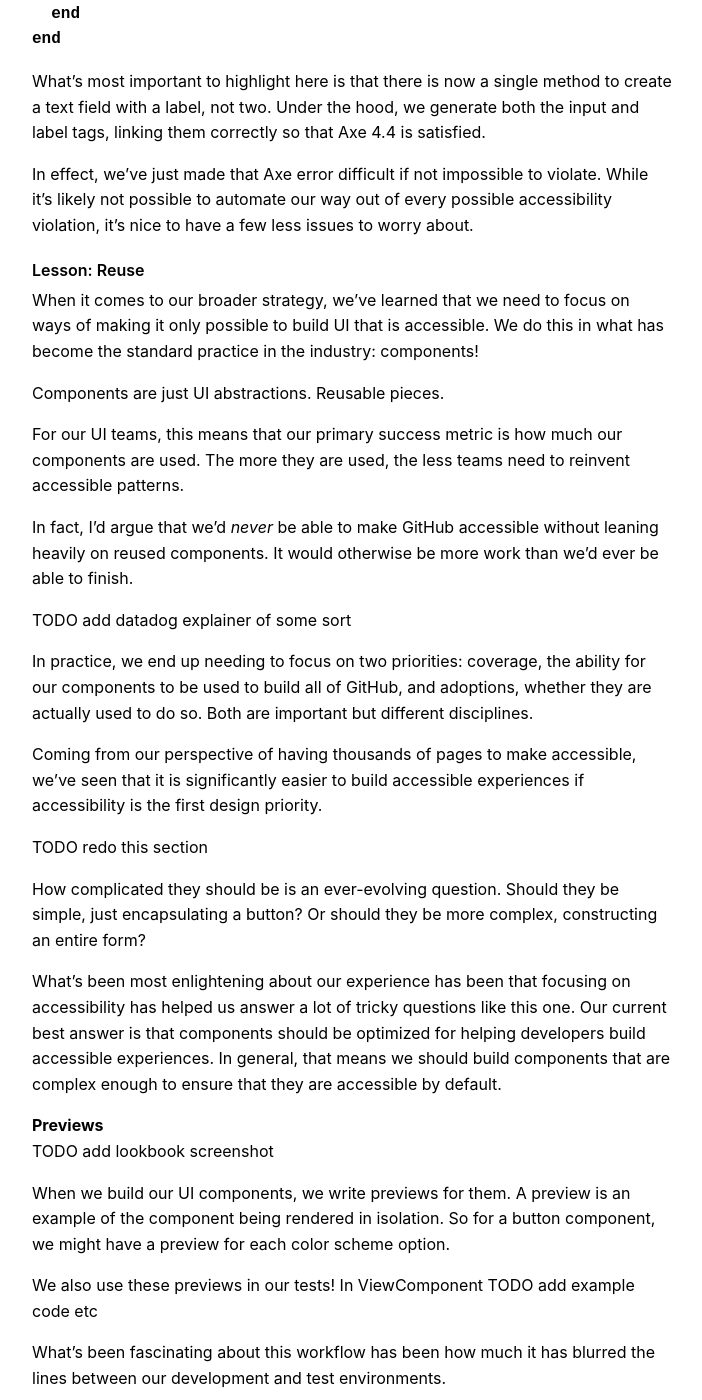
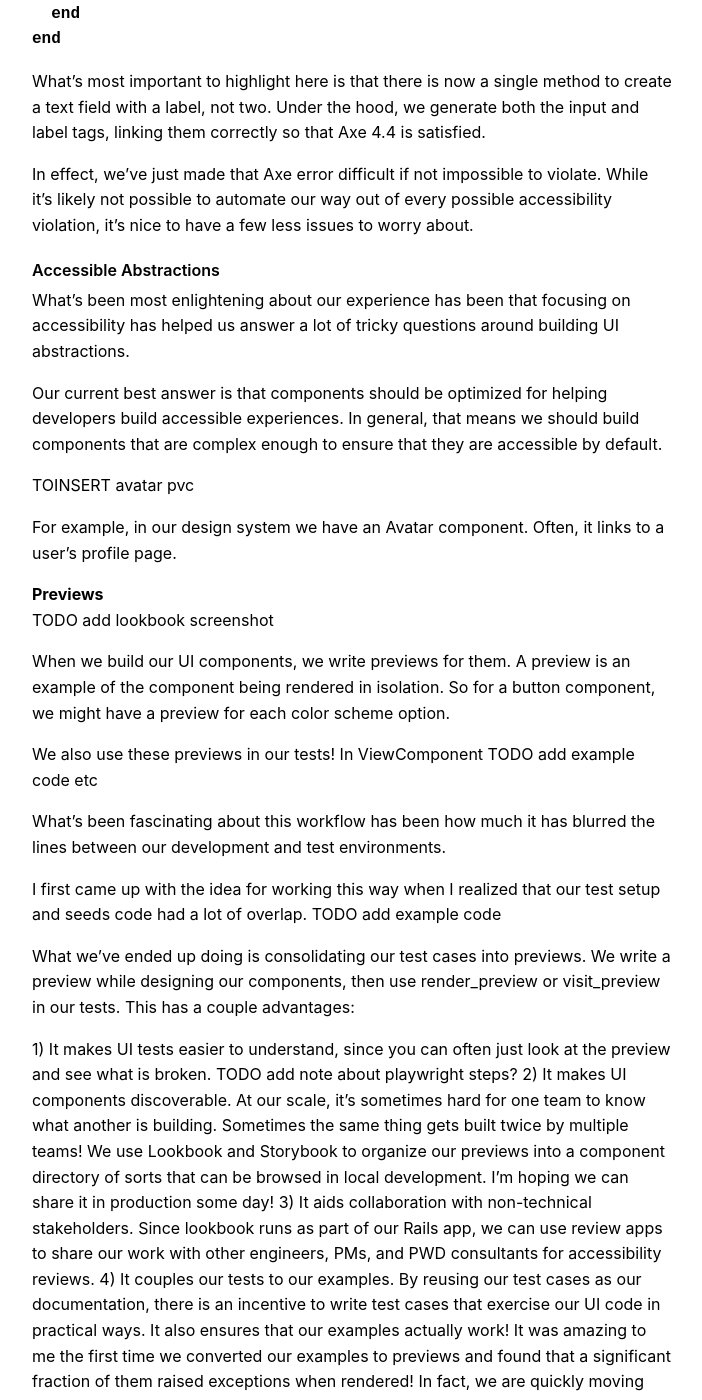
Before and after one commit to joelhawksley/identity, a Jekyll site: the page built from _posts/2023-04-28-accessible-by-default.md, in a window 1280 px wide and 1400 px high, scrolled down 7758 px. Shown: the whole window, without its empty margins (288-990 px from the left). Built offline with Jekyll 4.4.1, drawn with Linux system fonts in a browser that asks for light colours; some of the changed text lies outside the part shown.

Commit message:
more slides

```diff
--- a/_posts/2023-04-28-accessible-by-default.md
+++ b/_posts/2023-04-28-accessible-by-default.md
@@ -263,27 +263,17 @@
 
 In effect, we've just made that Axe error difficult if not impossible to violate. While it's likely not possible to automate our way out of every possible accessibility violation, it's nice to have a few less issues to worry about.
 
-#### Lesson: Reuse
+#### Accessible Abstractions
 
-When it comes to our broader strategy, we've learned that we need to focus on ways of making it only possible to build UI that is accessible. We do this in what has become the standard practice in the industry: components!
+What's been most enlightening about our experience has been that focusing on accessibility has helped us answer a lot of tricky questions around building UI abstractions.
 
-Components are just UI abstractions. Reusable pieces.
+Our current best answer is that components should be optimized for helping developers build accessible experiences. In general, that means we should build components that are complex enough to ensure that they are accessible by default.
 
-For our UI teams, this means that our primary success metric is how much our components are used. The more they are used, the less teams need to reinvent accessible patterns.
+TOINSERT avatar pvc
 
-In fact, I'd argue that we'd _never_ be able to make GitHub accessible without leaning heavily on reused components. It would otherwise be more work than we'd ever be able to finish.
+For example, in our design system we have an Avatar component. Often, it links to a user’s profile page.
 
-TODO add datadog explainer of some sort
 
-In practice, we end up needing to focus on two priorities: coverage, the ability for our components to be used to build all of GitHub, and adoptions, whether they are actually used to do so. Both are important but different disciplines.
-
-Coming from our perspective of having thousands of pages to make accessible, we've seen that it is significantly easier to build accessible experiences if accessibility is the first design priority.
-
-TODO redo this section
-
-How complicated they should be is an ever-evolving question. Should they be simple, just encapsulating a button? Or should they be more complex, constructing an entire form?
-
-What's been most enlightening about our experience has been that focusing on accessibility has helped us answer a lot of tricky questions like this one. Our current best answer is that components should be optimized for helping developers build accessible experiences. In general, that means we should build components that are complex enough to ensure that they are accessible by default.
 
 ### Previews
 
@@ -349,3 +339,24 @@
 
 TODO
 And while I can't go into almost any detail, this wouldn't be a talk about accessibility without mentioning that _not_ having an accessible application is a legal risk, and often a significant one.
+
+#### REUSE?
+
+How complicated they should be is an ever-evolving question. Should they be simple, just encapsulating a button? Or should they be more complex, constructing an entire form?
+
+
+When it comes to our broader strategy, we've learned that we need to focus on ways of making it only possible to build UI that is accessible. We do this in what has become the standard practice in the industry: components!
+
+Components are just UI abstractions. Reusable pieces.
+
+For our UI teams, this means that our primary success metric is how much our components are used. The more they are used, the less teams need to reinvent accessible patterns.
+
+In fact, I'd argue that we'd _never_ be able to make GitHub accessible without leaning heavily on reused components. It would otherwise be more work than we'd ever be able to finish.
+
+TODO add datadog explainer of some sort
+
+In practice, we end up needing to focus on two priorities: coverage, the ability for our components to be used to build all of GitHub, and adoptions, whether they are actually used to do so. Both are important but different disciplines.
+
+Coming from our perspective of having thousands of pages to make accessible, we've seen that it is significantly easier to build accessible experiences if accessibility is the first design priority.
+
+TODO redo this section
```
Also changed, not shown: talks/2023-accessible-by-default/img/avatar-timeline.png (added), talks/2023-accessible-by-default/img/pvc-avatar.png (added).
